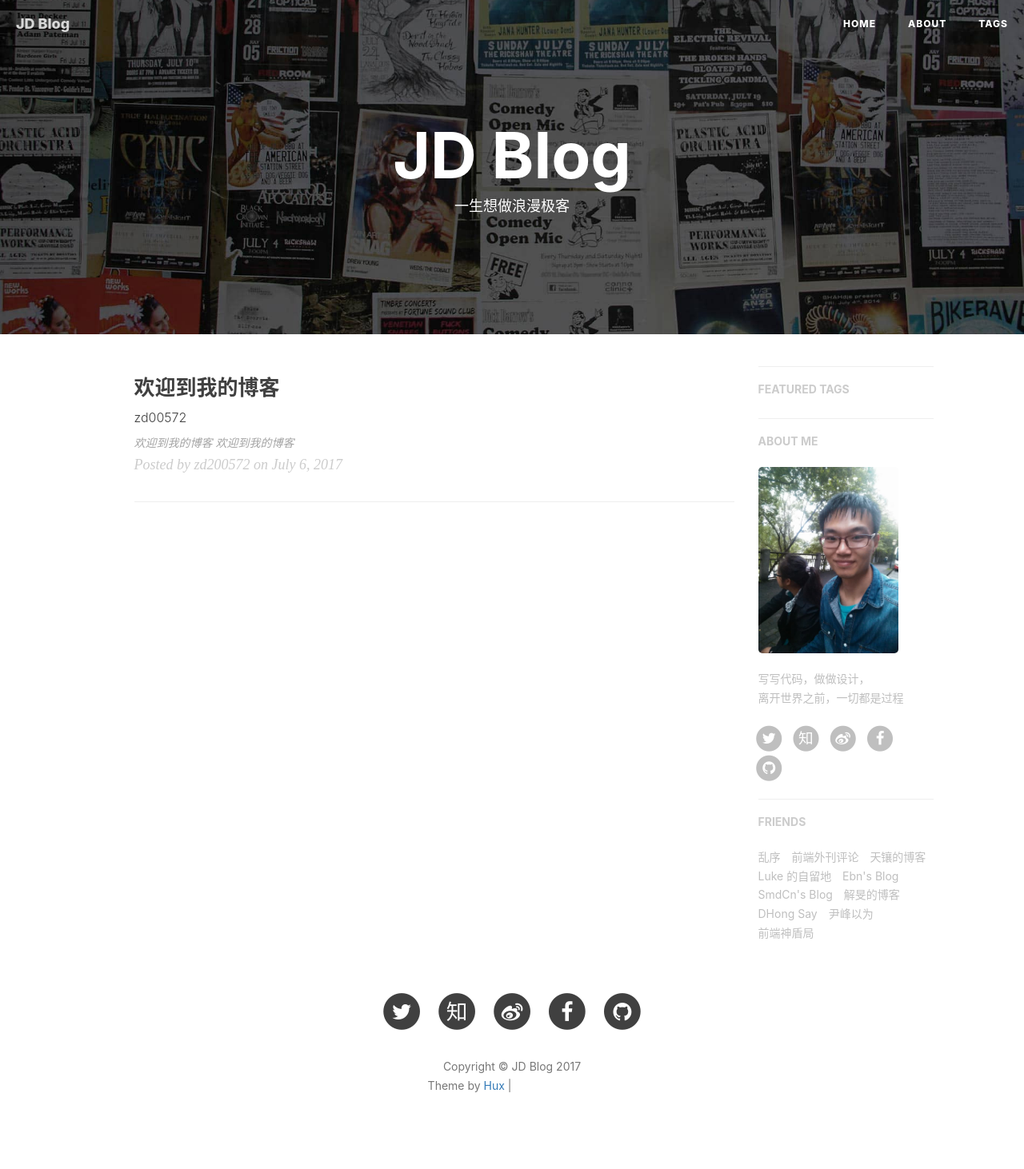
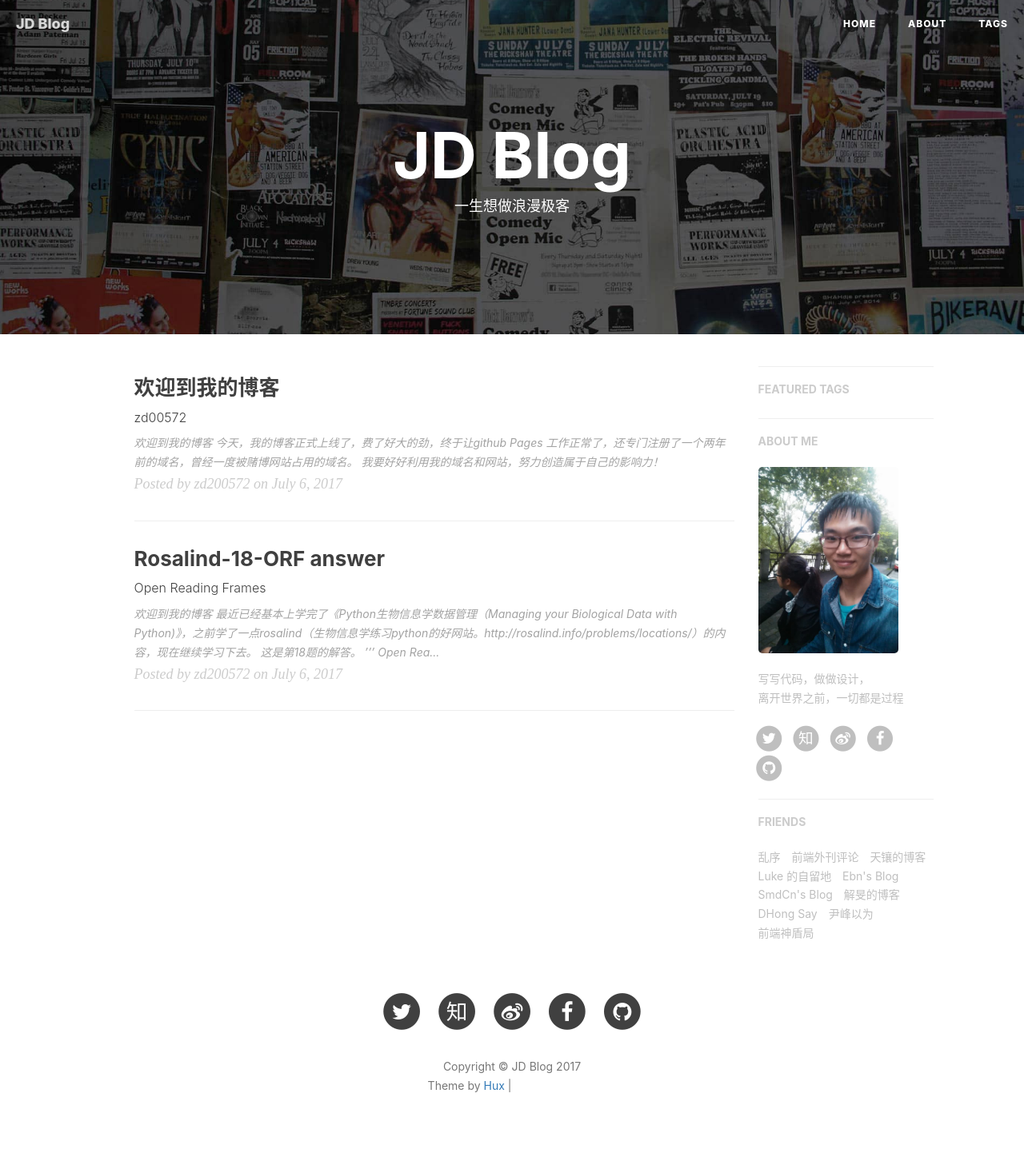
Before and after one commit to zd200572/zd200572.github.io, a Jekyll site: the page built from index.html, in a window 1280 px wide. Shown: the whole page at 80% size. Built offline with Jekyll 4.4.1, drawn with Linux system fonts in a browser that asks for light colours; nearby versions of some CDN libraries; the list of posts is cut into pages by our own code; comment, search, counter and statistics services are not loaded; grey boxes are pictures that could not be loaded.

Commit message:
add my second blog, edit the first one
i

```diff
--- /dev/null
+++ b/_posts/2017-07-06-rosalind-18[ORF].md
@@ -0,0 +1,99 @@
+---
+layout:     post
+title:      Rosalind-18-ORF answer
+subtitle:   Open Reading Frames
+date:       2017-07-06
+author:     zd200572
+header-img: img/post-bg-universe.jpg
+catalog: true
+tags:
+    - Rosalind
+    - 生物信息
+    - Bioinformatics
+    - Python3
+---
+
+> 欢迎到我的博客
+
+
+最近已经基本上学完了《Python生物信息学数据管理（Managing your Biological Data with Python)》，之前学了一点rosalind（生物信息学练习python的好网站。http://rosalind.info/problems/locations/）的内容，现在继续学习下去。
+
+这是第18题的解答。
+
+
+
+'''
+================================
+Open Reading Frames
+================================
+Problem
+
+Either strand of a DNA double helix can serve as the coding strand for RNA transcription. Hence, a given DNA string implies six total reading frames, or ways in which the same region of DNA can be translated into amino acids: three reading frames result from reading the string itself, whereas three more result from reading its reverse complement.
+
+An open reading frame (ORF) is one which starts from the start codon and ends by stop codon, without any other stop codons in between. Thus, a candidate protein string is derived by translating an open reading frame into amino acids until a stop codon is reached.
+
+Given: A DNA string ss of length at most 1 kbp in FASTA format.
+
+Return: Every distinct candidate protein string that can be translated from ORFs of ss. Strings can be returned in any order.
+
+Sample Dataset
+
+>Rosalind_99
+AGCCATGTAGCTAACTCAGGTTACATGGGGATGACCCCGCGACTTGGATTAGAGTCTCTTTTGGAATAAGCCTGAATGATCCGAGTAGCATCTCAG
+Sample Output
+
+MLLGSFRLIPKETLIQVAGSSPCNLS
+M
+MGMTPRLGLESLLE
+MTPRLGLESLLE
+'''
+seq = 'AGCCATGTAGCTAACTCAGGTTACATGGGGATGACCCCGCGACTTGGATTAGAGTCTCTTTTGGAATAAGCCTGAATGATCCGAGTAGCATCTCAG'
+
+def get_rna_dict():
+	rna_dict = {}
+	for line in open('codons.txt').readlines():
+		codon = line.strip().split()[0]
+		#print(codon)
+		if codon != '':
+			rna_dict[codon] = line.strip().split()[1]
+			#print(rna_dict[codon])
+	return rna_dict
+
+
+def transcipts(seq):
+	mrna1 = ''
+	mrna2 = ''
+	for nucleotide in seq:
+		if nucleotide == 'T':
+			mrna1 += 'U'
+		else:
+			mrna1 += nucleotide
+	dict = {'A':'U', 'T':'A', 'G':'C', 'C':'G'}
+	for nucleotide in dict.keys() and seq:
+			mrna2 += dict[nucleotide]
+	return mrna1, mrna2
+
+
+def find_orf(mrna):
+	i = 0
+	list = []
+	flag = 0
+	protein = ''
+	for i in range(len(mrna) - 3):
+		if mrna[i:i+3] == 'AUG' and flag == 0:
+			flag = 1
+		if rna_dict[mrna[i:i+3]] == 'Stop' and flag == 1:
+			list.append(protein)
+			protein = ''
+			flag = 0
+
+		elif  flag == 1 and rna_dict[mrna[i:i+3]] != 'Stop':
+			protein += rna_dict[mrna[i:i+3]]
+	return list
+
+
+rna_dict = get_rna_dict()
+mrna1, mrna2 = transcipts(seq)
+print(mrna2 + '\n' )
+list = find_orf(mrna1) + find_orf(mrna2)
+print(list)
--- a/_posts/2017-07-06-welcome.md
+++ b/_posts/2017-07-06-welcome.md
@@ -11,7 +11,8 @@ tags:
     - Notes
 ---
 
+# 欢迎到我的博客
 
-> 欢迎到我的博客
+今天，我的博客正式上线了，费了好大的劲，终于让github Pages 工作正常了，还专门注册了一个两年前的域名，曾经一度被赌博网站占用的域名。
 
-## 欢迎到我的博客
+# 我要好好利用我的域名和网站，努力创造属于自己的影响力！
```
